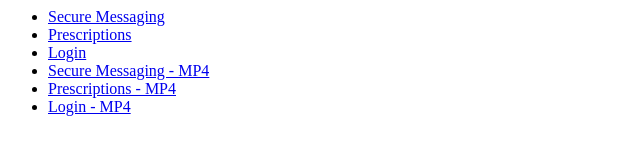
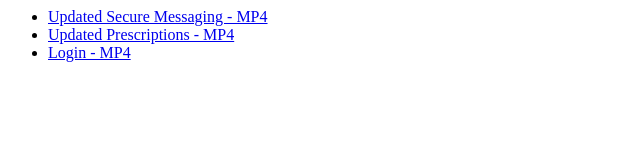
Before and after one commit to adhocteam/demo_videos, a plain HTML site: page videos.html in a window 1280 px wide. Shown: the whole page, without its empty margins (0-640 px from the left). Drawn offline with Linux system fonts and the light colour scheme.

Commit message:
Updating for new rx and sm videos

```diff
--- a/videos.html
+++ b/videos.html
@@ -3,11 +3,8 @@
 </head>
 <body>
 <ul>
-<li><a href="MessagingDemo.mov">Secure Messaging</a></li>
-<li><a href="RxDemo.mov">Prescriptions</a></li>
-<li><a href="Vets.gov-AccountCreation-V1.mov">Login</a></li>
-<li><a href="MessagingDemo.mp4">Secure Messaging - MP4</a></li>
-<li><a href="RxDemo.mp4">Prescriptions - MP4</a></li>
+<li><a href="SecureMessaging-2.mp4">Updated Secure Messaging - MP4</a></li>
+<li><a href="RxDemoReel-2.mp4">Updated Prescriptions - MP4</a></li>
 <li><a href="Vets.gov-AccountCreation-V1.mp4">Login - MP4</a></li>
 </ul>
 </body>
```
